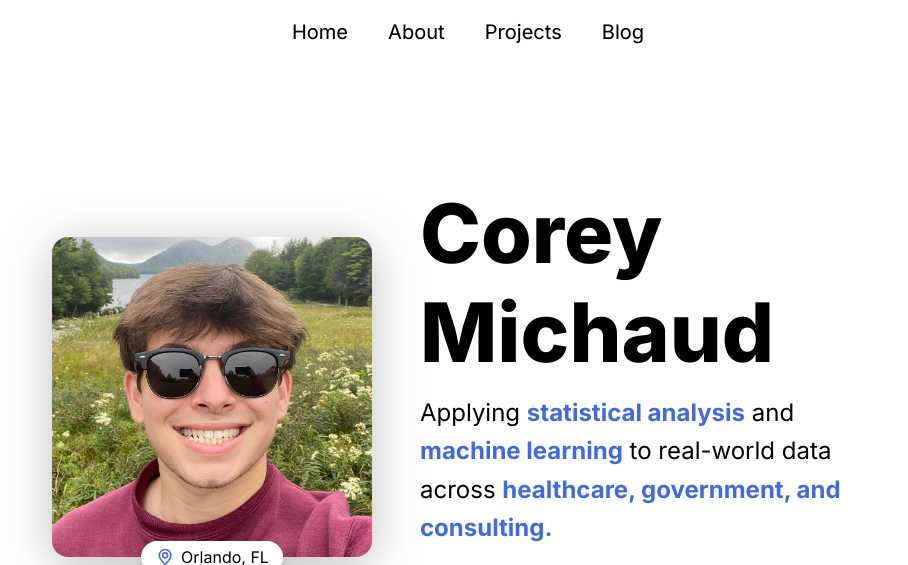
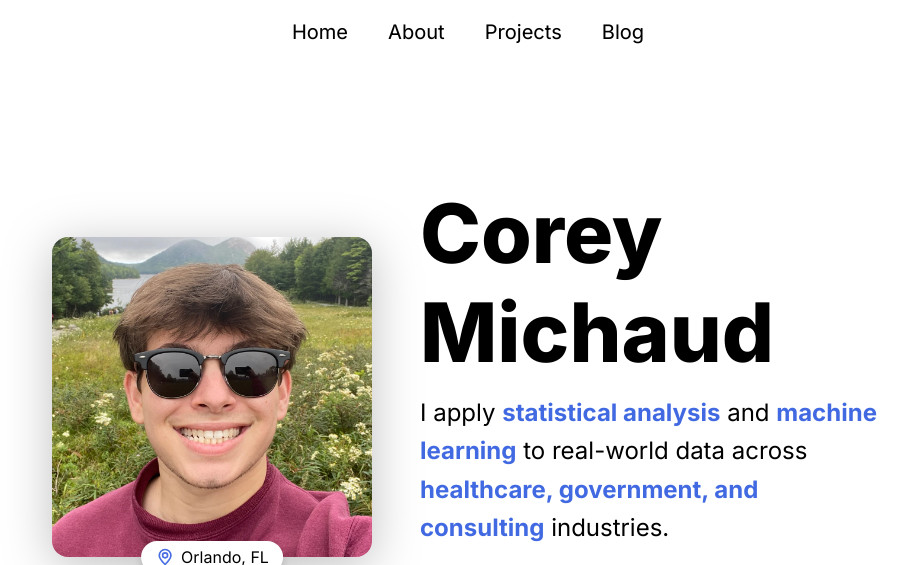
Before and after one commit to coreymichaud/coreymichaud.dev, a plain HTML site: page index.html in a window 1280 px wide. Shown: the top 565 px of the page, without its empty margins (172-1080 px from the left). Drawn offline with Linux system fonts and the light colour scheme.

Commit message:
Changed text on hero

```diff
--- a/index.html
+++ b/index.html
@@ -54,7 +54,7 @@
 
         <div class="hero-text">
             <p>
-                Applying <span class="highlight">statistical analysis</span> and <span class="highlight">machine learning</span> to real-world data across <span class="highlight">healthcare, government, and consulting.</span>
+                I apply <span class="highlight">statistical analysis</span> and <span class="highlight">machine learning</span> to real-world data across <span class="highlight">healthcare, government, and consulting</span> industries.
             </p>
             <div class="hero-icons">
                 <a href="https://github.com/coreymichaud" target="_blank"><img src="icons/github.svg" alt="GitHub"></a>
```
